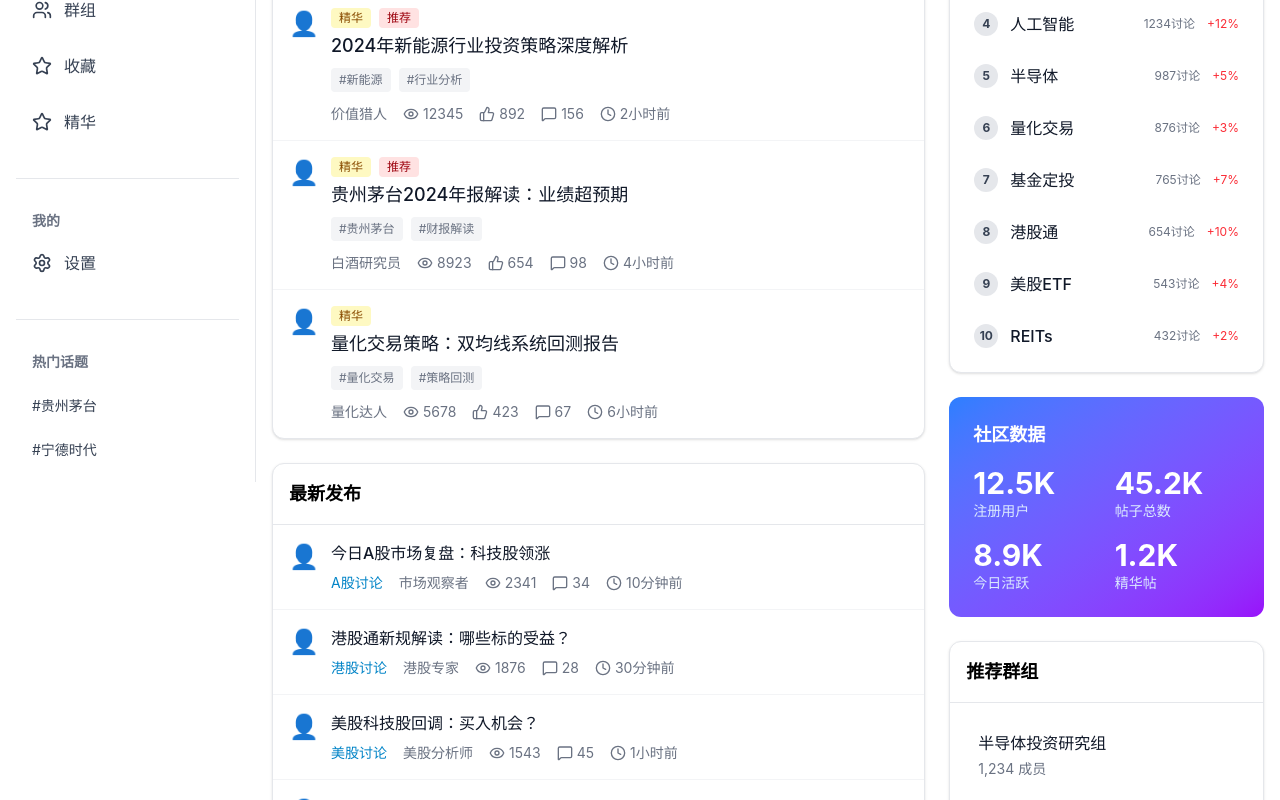
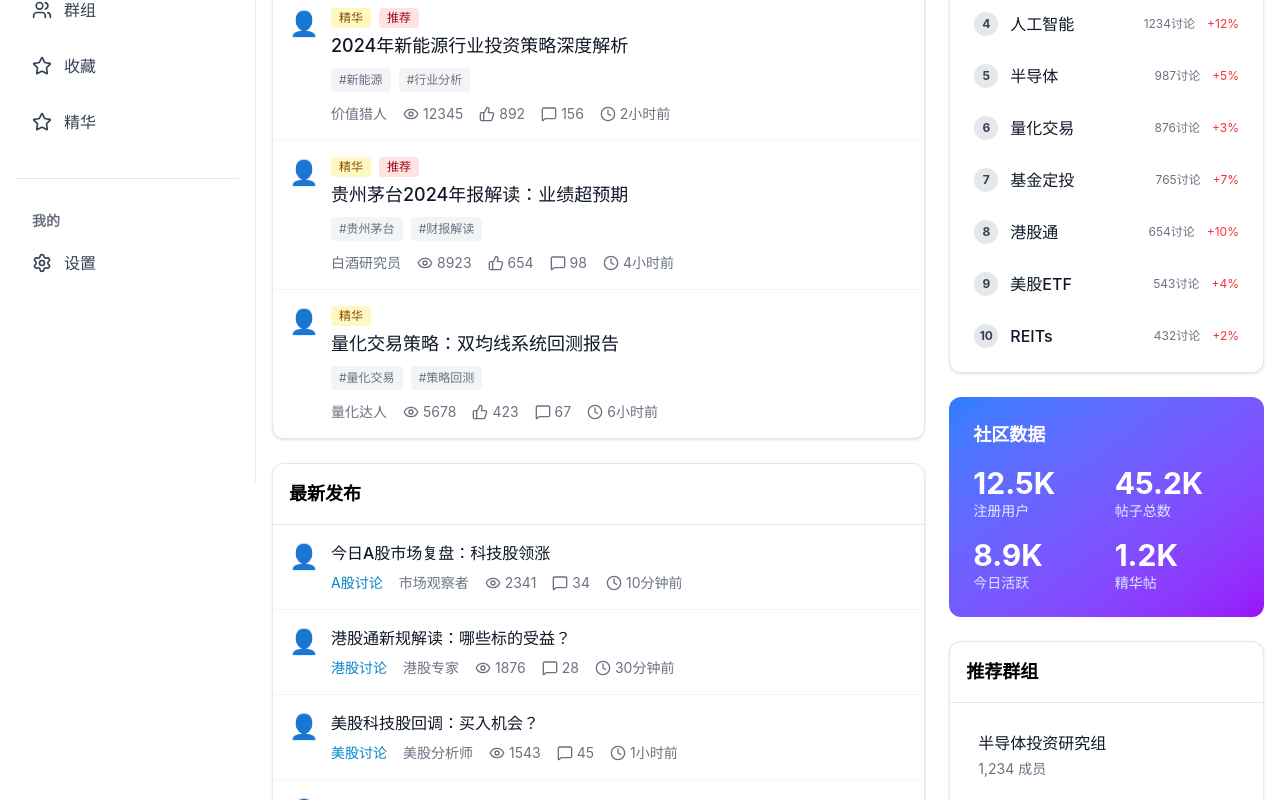
Before and after one commit to Stock-Fund-Investment-Forum/Stock-Fund-Investment-Forum, a React (Vite) app: page / in a window 1280 px wide. Shown: the part 370-1170 px from the top of the page. Built offline with nearby package versions, Linux system fonts and the light colour scheme.

Commit message:
feat(sidebar): remove hot topics of sidebar

```diff
--- a/src/components/layout/Sidebar.jsx
+++ b/src/components/layout/Sidebar.jsx
@@ -68,28 +68,6 @@ export default function Sidebar() {
           </Link>
         </nav>
       </div>
-
-      {/* Hot Topics */}
-      <div className="mt-8 pt-8 border-t border-gray-200">
-        <h3 className="px-4 text-sm font-semibold text-gray-500 mb-4">热门话题</h3>
-        <div className="space-y-2">
-          <Link to="/search?q=贵州茅台" className="block px-4 py-2 text-sm text-gray-700 hover:bg-gray-100 rounded-lg">
-            #贵州茅台
-          </Link>
-          <Link to="/search?q=宁德时代" className="block px-4 py-2 text-sm text-gray-700 hover:bg-gray-100 rounded-lg">
-            #宁德时代
-          </Link>
-          <Link to="/search?q=新能源" className="block px-4 py-2 text-sm text-gray-700 hover:bg-gray-100 rounded-lg">
-            #新能源
-          </Link>
-          <Link to="/search?q=人工智能" className="block px-4 py-2 text-sm text-gray-700 hover:bg-gray-100 rounded-lg">
-            #人工智能
-          </Link>
-          <Link to="/search?q=量化交易" className="block px-4 py-2 text-sm text-gray-700 hover:bg-gray-100 rounded-lg">
-            #量化交易
-          </Link>
-        </div>
-      </div>
     </aside>
   )
 }
```
